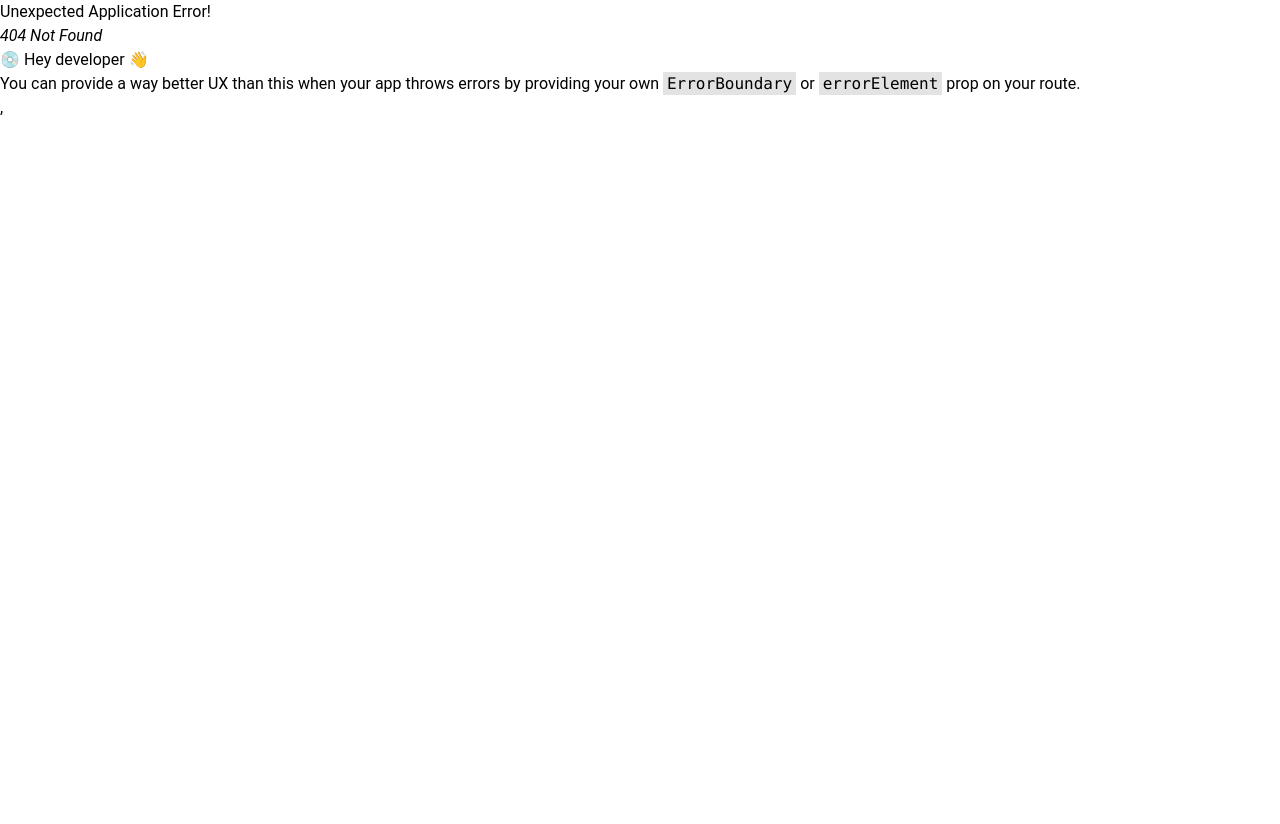
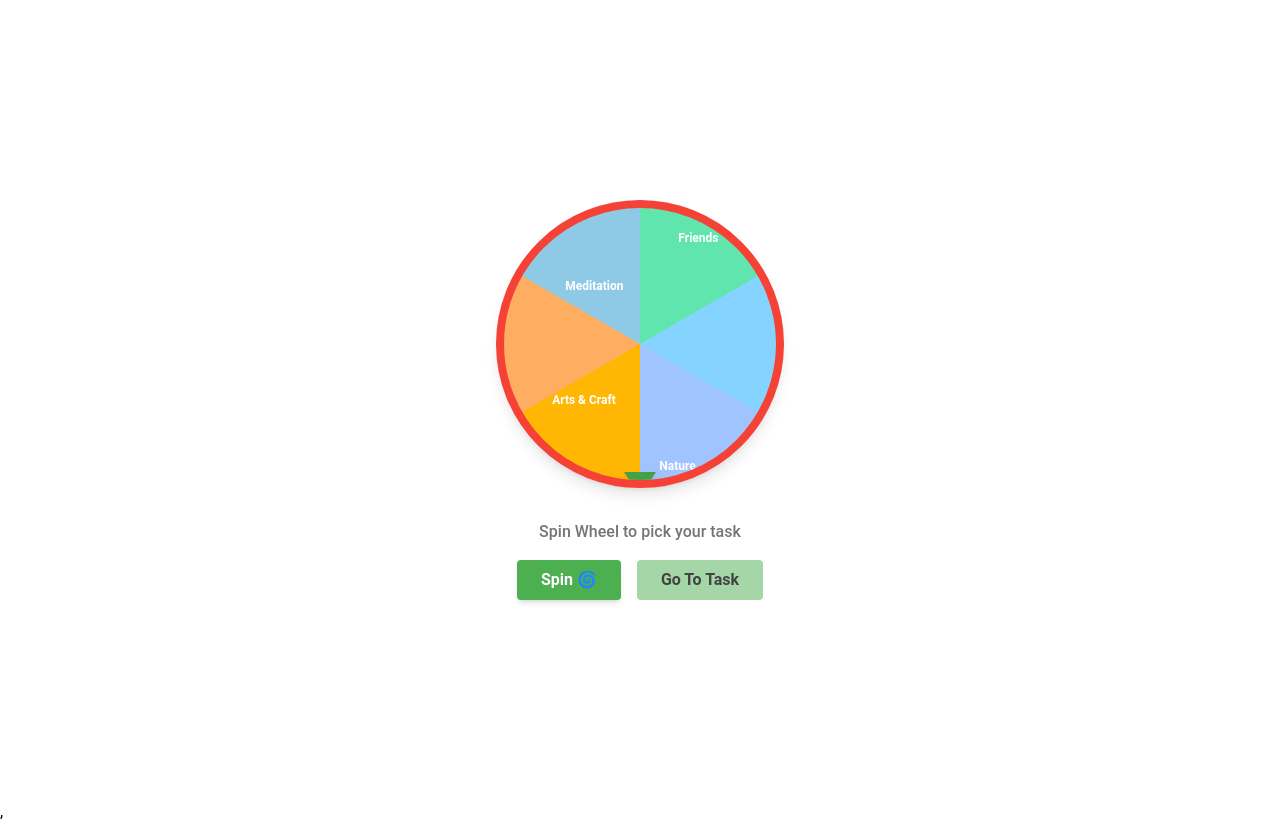
Before and after one commit to mustakin04/Mern-Test, a React (Vite) app in the folder Frontend/: page /spin in a window 1280 px wide. Before the commit this address had no page. Before the commit the page ends 800 px from the top, so only its background shows below. Built offline with nearby package versions, Linux system fonts and the light colour scheme.

Commit message:
spin part

```diff
--- a/Frontend/src/App.jsx
+++ b/Frontend/src/App.jsx
@@ -8,6 +8,7 @@ import Registration from './pages/registration';
 import Login from './pages/Login';
 import Dashboard from './pages/Dashboard';
 import TaskDetails from './pages/TaskDetails';
+import SpinWheel from './pages/SpinWeel';
 
 function App() {
  const router = createBrowserRouter([
@@ -27,7 +28,10 @@ function App() {
     path: "/taskDetails/:id",
     Component: TaskDetails,
   },
-
+  {
+    path: "/spin",
+    Component: SpinWheel,
+  }
 ]);
 
   return (
--- a/Frontend/src/component/Navbar.jsx
+++ b/Frontend/src/component/Navbar.jsx
@@ -5,6 +5,7 @@ import { RiTaskFill } from "react-icons/ri";
 import { PiSpinnerFill } from "react-icons/pi";
 import img from "../assets/profile.png";
 import { MdKeyboardArrowDown } from "react-icons/md";
+import { Link } from "react-router";
 
 
 const Navbar = () => {
@@ -24,12 +25,12 @@ const Navbar = () => {
               Task List
             </p>
           </div>
-          <div className="flex items-center gap-[10px]">
+          <Link to="/spin" className="flex items-center gap-[10px]">
             <PiSpinnerFill className="text-2xl text-white" />
             <p className="font-poppins font-medium text-[24px] text-white">
-              Task List
+              Spin
             </p>
-          </div>
+          </Link>
         </div>
         <div className="flex items-center gap-[10px]">
           <div className="h-[27px] w-[27px] rounded-full overflow-hidden">
--- /dev/null
+++ b/Frontend/src/pages/SpinWeel.jsx
@@ -0,0 +1,108 @@
+import React, { useRef, useState } from "react";
+import { Link } from "react-router";
+
+const tasks = ["Friends", "Sport", "Family", "Nature", "Arts & Craft", "Meditation"];
+const colors = [
+  "#60e5ae", // mint
+  "#84d4ff", // light blue
+  "#a0c4ff", // very light blue
+  "#ffb703", // mustard
+  "#ffad60", // peach
+  "#8ecae6", // sky
+];
+
+export default function SpinWheel() {
+  const wheel = useRef(null);
+  const [selected, setSelected] = useState(null);
+  const [spinning, setSpinning] = useState(false);
+
+  const spin = () => {
+    if (spinning) return;
+    setSpinning(true);
+
+    const segmentDeg = 360 / tasks.length;
+    const randIndex = Math.floor(Math.random() * tasks.length);
+    const extra = 360 * 5; // 5 full spins
+    const final = extra + randIndex * segmentDeg + segmentDeg / 2;
+
+    wheel.current.style.transition = "transform 4s ease-out";
+    wheel.current.style.transform = `rotate(${final}deg)`;
+
+    setTimeout(() => {
+      setSelected(tasks[randIndex]);
+      setSpinning(false);
+    }, 4000);
+  };
+
+  return (
+    <div className="flex flex-col items-center justify-center min-h-screen bg-white px-4">
+      {/* 1) Wheel */}
+      <div
+        ref={wheel}
+        className="relative w-72 h-72 rounded-full border-8 border-red-500 shadow-lg overflow-hidden"
+        style={{
+          background: `conic-gradient(${colors
+            .map((c,i) => `${c} 0 ${(360/tasks.length)*(i+1)}deg`)
+            .join(",")})`,
+        }}
+      >
+        {/* 2) Labels */}
+        {tasks.map((task, i) => {
+          const segmentDeg = 360 / tasks.length;
+          const midAngle = segmentDeg * i + segmentDeg / 2;
+          return (
+            <span
+              key={i}
+              className="absolute top-1/2 left-1/2 w-24 text-center text-xs font-semibold text-white"
+              style={{
+                transform: `
+                  rotate(${midAngle}deg)
+                  translateY(-50%)
+                  translateX(-50%)
+                  translateY(-6rem)
+                  rotate(-${midAngle}deg)
+                `,
+              }}
+            >
+              {task}
+            </span>
+          );
+        })}
+
+        {/* 3) Pointer */}
+        <div className="absolute top-[100%] left-1/2 -translate-x-1/2 mt-[-8px] w-0 h-0
+                        border-l-[16px] border-r-[16px] border-t-[24px]
+                        border-l-transparent border-r-transparent border-t-green-600 drop-shadow-md" />
+      </div>
+
+      {/* 4) Subtitle */}
+      <p className="mt-8 text-gray-600 font-medium">Spin Wheel to pick your task</p>
+
+      {/* 5) Buttons */}
+      <div className="mt-4 flex gap-4">
+        <button
+          onMouseEnter={spin}
+          className={`px-6 py-2 rounded shadow-md font-semibold transition ${
+            spinning ? "bg-green-300 cursor-wait" : "bg-green-500 hover:bg-green-600"
+          } text-white`}
+        >
+          Spin 🌀
+        </button>
+        <Link to="/dashboard"
+          onClick={() => {
+            if (!selected) return alert("Please spin first!");
+            alert(`Go to task: ${selected}`);
+          }}
+          className="px-6 py-2 rounded bg-green-200 hover:bg-green-300 text-gray-800 font-semibold transition"
+        >
+          Go To Task
+        </Link>
+      </div>
+
+      {/* 6) Result */}
+      {selected && (
+        <p className="mt-6 text-purple-600 font-bold">Selected: {selected}</p>
+      )}
+    </div>
+  );
+}
```
